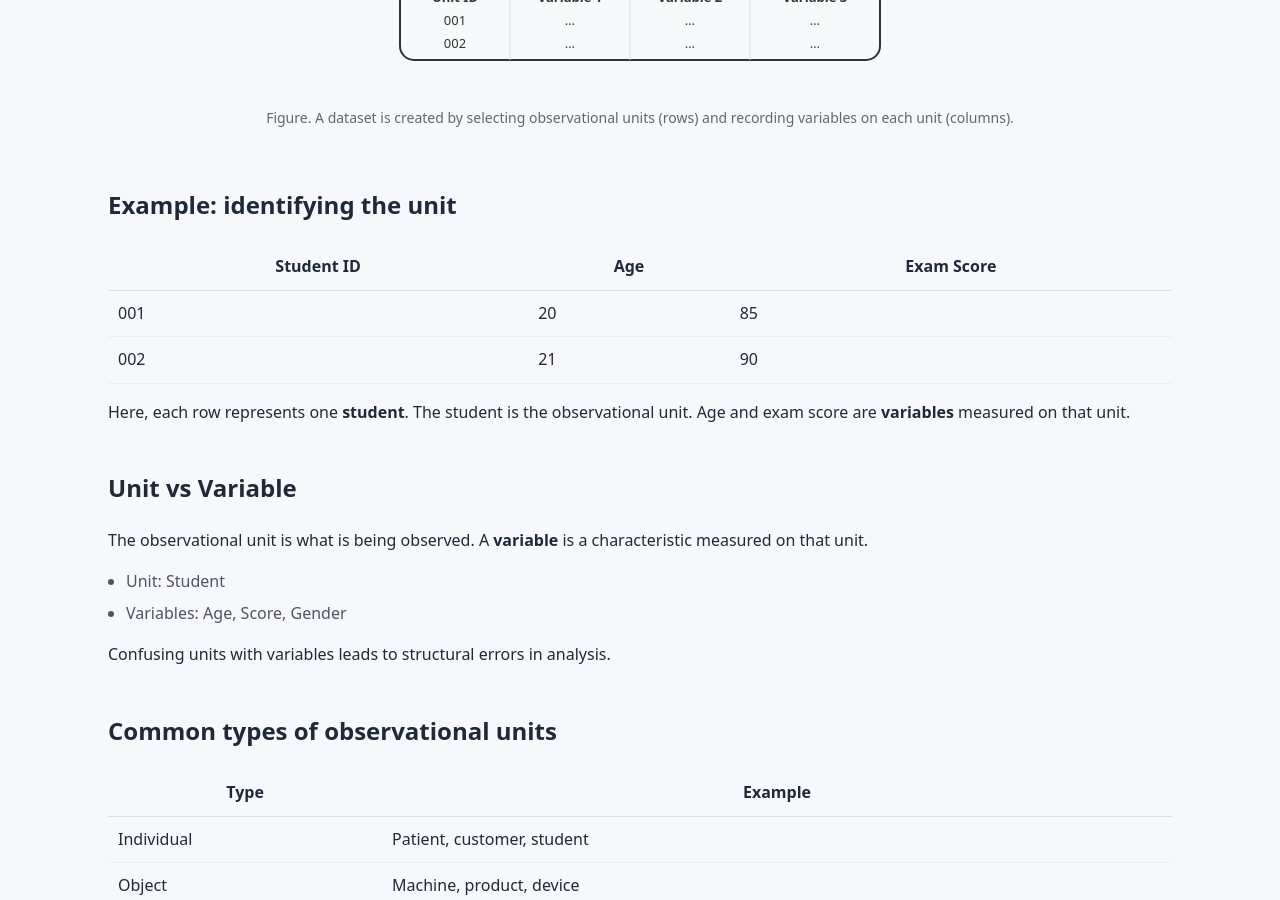
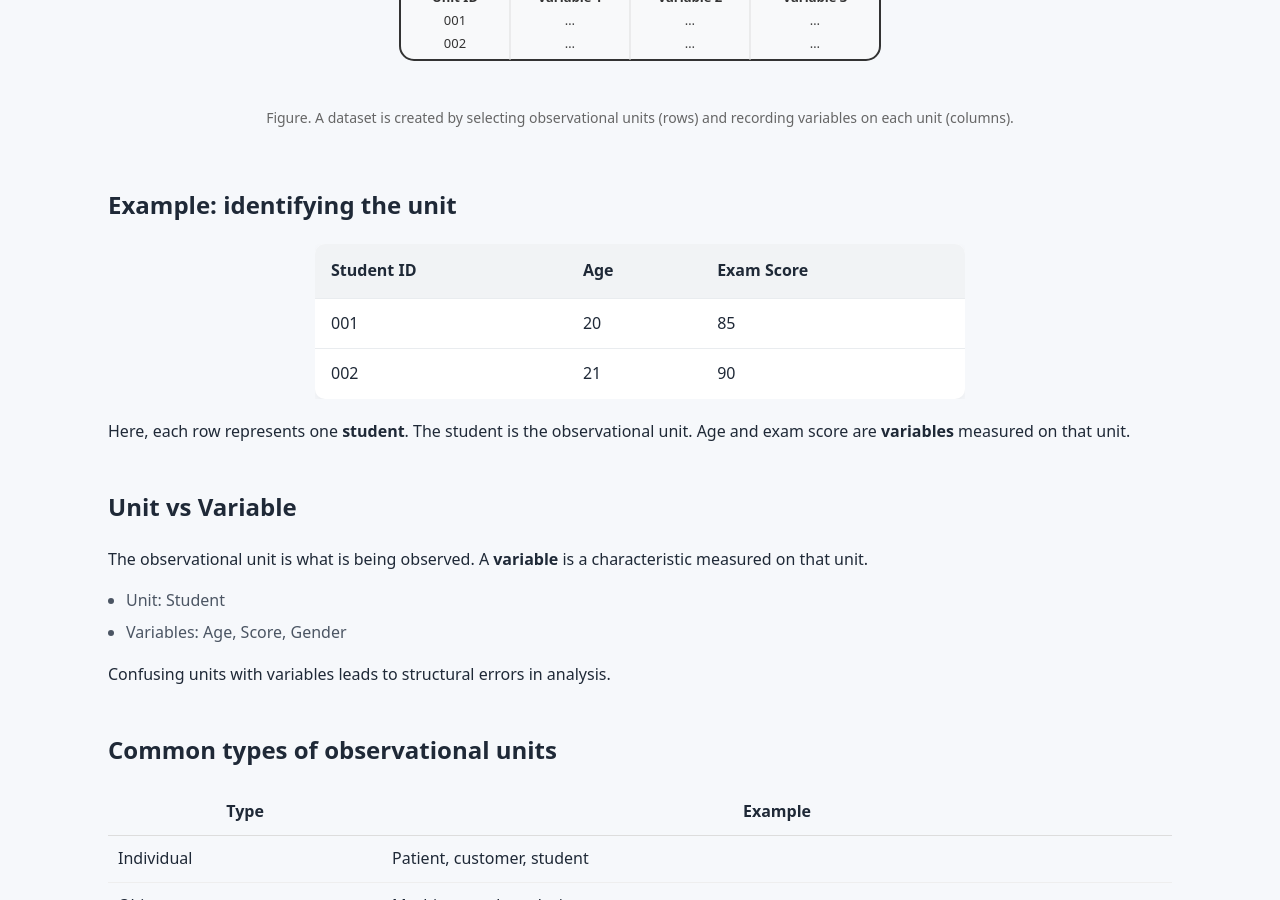
Before and after one commit to ammar-homaida-statistics/easystatisticsacademy, a Jekyll site: the page built from foundations/observational-units/index.md, in a window 1280 px wide and 900 px high, scrolled down 1297 px. Built offline with Jekyll 4.4.1, drawn with Linux system fonts in a browser that asks for light colours.

Commit message:
Enhance table design for student data example
Updated the table styling for better presentation.

```diff
--- a/foundations/observational-units/index.md
+++ b/foundations/observational-units/index.md
@@ -142,29 +142,35 @@ lesson_order: 6
   <div class="content-narrow">
     <h2>Example: identifying the unit</h2>
 
-    <div style="overflow-x:auto;">
-      <table style="width:100%; border-collapse:collapse;">
-        <thead>
-          <tr>
-            <th style="padding:10px; border-bottom:1px solid #ddd;">Student ID</th>
-            <th style="padding:10px; border-bottom:1px solid #ddd;">Age</th>
-            <th style="padding:10px; border-bottom:1px solid #ddd;">Exam Score</th>
-          </tr>
-        </thead>
-        <tbody>
-          <tr>
-            <td style="padding:10px; border-bottom:1px solid #eee;">001</td>
-            <td style="padding:10px; border-bottom:1px solid #eee;">20</td>
-            <td style="padding:10px; border-bottom:1px solid #eee;">85</td>
-          </tr>
-          <tr>
-            <td style="padding:10px; border-bottom:1px solid #eee;">002</td>
-            <td style="padding:10px; border-bottom:1px solid #eee;">21</td>
-            <td style="padding:10px; border-bottom:1px solid #eee;">90</td>
-          </tr>
-        </tbody>
-      </table>
-    </div>
+    <div style="margin:20px 0;">
+  <div style="max-width:650px; margin:auto; overflow-x:auto;">
+    <table style="width:100%; border-collapse:collapse; background:#ffffff; border-radius:10px; overflow:hidden; box-shadow:0 4px 10px rgba(0,0,0,0.05);">
+
+      <thead style="background:#f1f3f5;">
+        <tr>
+          <th style="padding:14px 16px; text-align:left; font-weight:600;">Student ID</th>
+          <th style="padding:14px 16px; text-align:left; font-weight:600;">Age</th>
+          <th style="padding:14px 16px; text-align:left; font-weight:600;">Exam Score</th>
+        </tr>
+      </thead>
+
+      <tbody>
+        <tr style="border-top:1px solid #e9ecef;">
+          <td style="padding:12px 16px;">001</td>
+          <td style="padding:12px 16px;">20</td>
+          <td style="padding:12px 16px;">85</td>
+        </tr>
+
+        <tr style="border-top:1px solid #e9ecef;">
+          <td style="padding:12px 16px;">002</td>
+          <td style="padding:12px 16px;">21</td>
+          <td style="padding:12px 16px;">90</td>
+        </tr>
+      </tbody>
+
+    </table>
+  </div>
+</div>
 
     <p>
       Here, each row represents one <strong>student</strong>.
```
